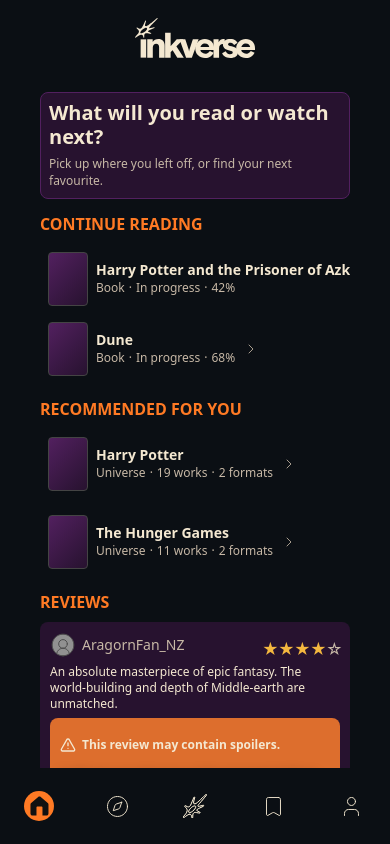
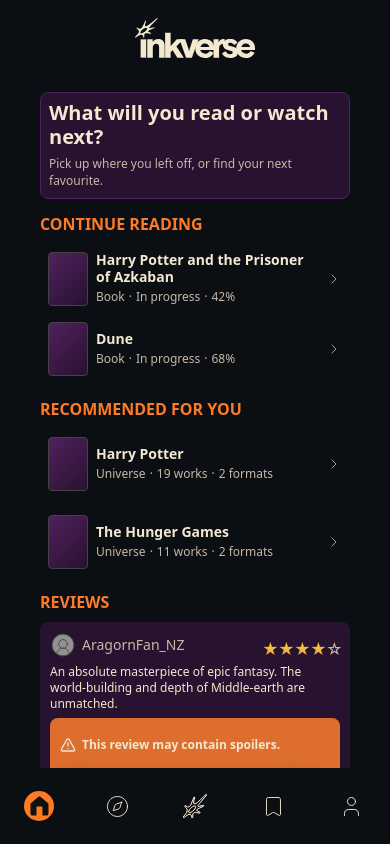
Before and after one commit to DAM-CITM-26/inkverse, a React (Vite) app: page / in a window 390 px wide. Shown: the top 844 px of the page. Built offline with nearby package versions, Linux system fonts and the light colour scheme; a web font is replaced by a local one.

Commit message:
estilos de las cards ajustados para mantener el responsive

```diff
--- a/src/index.css
+++ b/src/index.css
@@ -18,6 +18,10 @@
   --color-texto-suave: #C7B8A6;
   --color-borde: #B38AFF;
   --color-peligro: #F47769;
+
+  /* COLORES DEL FIGMA */
+  --warm-300: #C7B8A6;
+  --neutral-dark: #111111;
 
   --fuente: 'Google Sans Flex', system-ui, -apple-system, 'Segoe UI', sans-serif;
   --fuente-titulos: 'DM Serif Display', Georgia, serif;
@@ -958,74 +962,8 @@ main {
   width: 100%;
 }
 
-.continue-item {
-  display: flex;
-  align-items: center;
-  gap: 8px;
-
-  width: 100%;
-  min-height: 70px;
-  padding: 8px;
-
-  overflow: hidden;
-}
-
-.continue-item__thumbnail {
-  flex: 0 0 40px;
-
-  width: 40px;
-  height: 54px;
-
-  background: linear-gradient(135deg, #52205F 0%, #27122F 100%);
-  border: 1px solid #444444;
-  border-radius: 4px;
-}
-
-.continue-item__content {
-  display: flex;
-  flex: 1;
-  flex-direction: column;
-  gap: 2px;
-
-  min-width: 0;
-  overflow: hidden;
-}
-
-.continue-item__content h3 {
-  margin: 0;
-
-  overflow: hidden;
-
-  color: var(--color-texto);
-  font-family: var(--fuente);
-  font-size: 14px;
-  font-weight: 600;
-
-  white-space: nowrap;
-  text-overflow: ellipsis;
-}
-
-.continue-item__content p {
-  display: flex;
-  flex-wrap: wrap;
-  gap: 4px;
-
-  margin: 0;
-
-  color: var(--color-texto-suave);
-  font-family: var(--fuente);
-  font-size: 12px;
-}
-
-.continue-item__chevron {
-  flex: 0 0 auto;
-  color: var(--color-texto-suave);
-  font-size: 24px;
-}
-
-
 /* =============================================================
-   16. HOME — UNIVERSE CARDS
+   16. HOME — CARDS (continue reading + universos)
 ============================================================= */
 
 .universe-list {
@@ -1036,18 +974,20 @@ main {
 
 .card {
   display: flex;
+  min-height: 44px;
+  padding: var(--spacing-8, 8px) 8px;
   align-items: center;
-  gap: 8px;
-
-  width: 100%;
-  min-height: 70px;
-  padding: 8px;
+  gap: var(--spacing-8, 8px);
+  align-self: stretch;
 
   overflow: hidden;
 
   border: none;
   background: transparent;
   color: var(--color-texto);
+
+  border-radius: 8px;
+  transition: background-color 0.15s ease;
 
   text-align: left;
   font: inherit;
@@ -1068,7 +1008,7 @@ main {
   background-position: center;
 }
 
-.btn-secundario {
+.card__content {
   display: flex;
   flex: 1;
   flex-direction: column;
@@ -1076,35 +1016,34 @@ main {
   gap: 2px;
 
   min-width: 0;
-  overflow: hidden;
 }
 
 .card__title {
   align-self: stretch;
 
   margin: 0;
-  overflow: hidden;
 
   color: var(--color-texto);
   font-family: var(--fuente);
   font-size: 14px;
   font-weight: 600;
 
-  white-space: nowrap;
-  text-overflow: ellipsis;
+  white-space: normal;
+  overflow-wrap: anywhere;
 }
 
 .card__metadata {
   display: flex;
+  flex-wrap: wrap;
   align-items: center;
   gap: 4px;
+
+  margin: 0;
 
   color: var(--color-texto-suave);
   font-family: var(--fuente);
   font-size: 12px;
   font-weight: 400;
-
-  white-space: nowrap;
 }
 
 .card__chevron {
@@ -1117,6 +1056,39 @@ main {
   stroke-width: 1.25;
 }
 
+.card__title,
+.card__metadata,
+.card__chevron {
+  transition: color 0.15s ease;
+}
+
+/* Hold / click */
+.card:active,
+.card:focus-visible {
+  background: var(--warm-300, #C7B8A6);
+}
+
+.card:active .card__title,
+.card:active .card__metadata,
+.card:active .card__chevron,
+.card:focus-visible .card__title,
+.card:focus-visible .card__metadata,
+.card:focus-visible .card__chevron {
+  color: var(--neutral-dark, #111111);
+}
+
+/* Hover solo en dispositivos con ratón */
+@media (hover: hover) {
+  .card:hover {
+    background: var(--warm-300, #C7B8A6);
+  }
+
+  .card:hover .card__title,
+  .card:hover .card__metadata,
+  .card:hover .card__chevron {
+    color: var(--neutral-dark, #111111);
+  }
+}
 
 /* =============================================================
    17. HOME — REVIEWS
```
